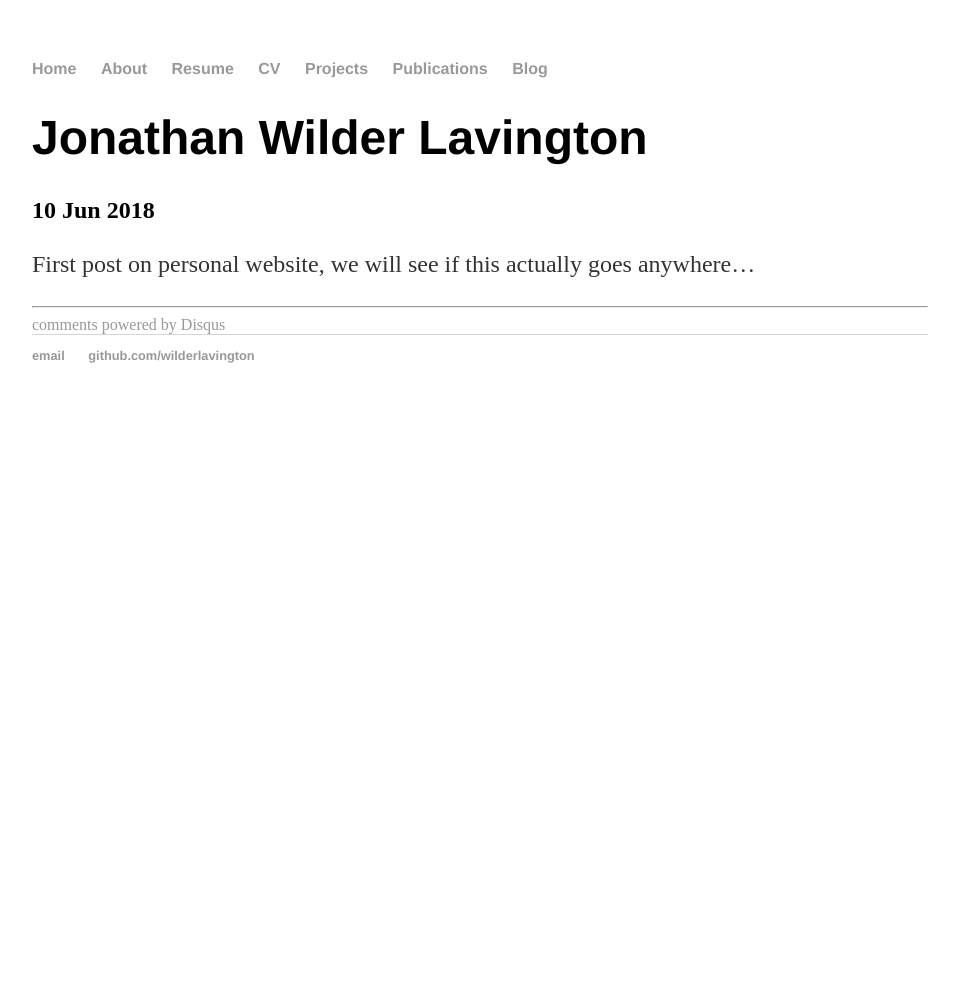
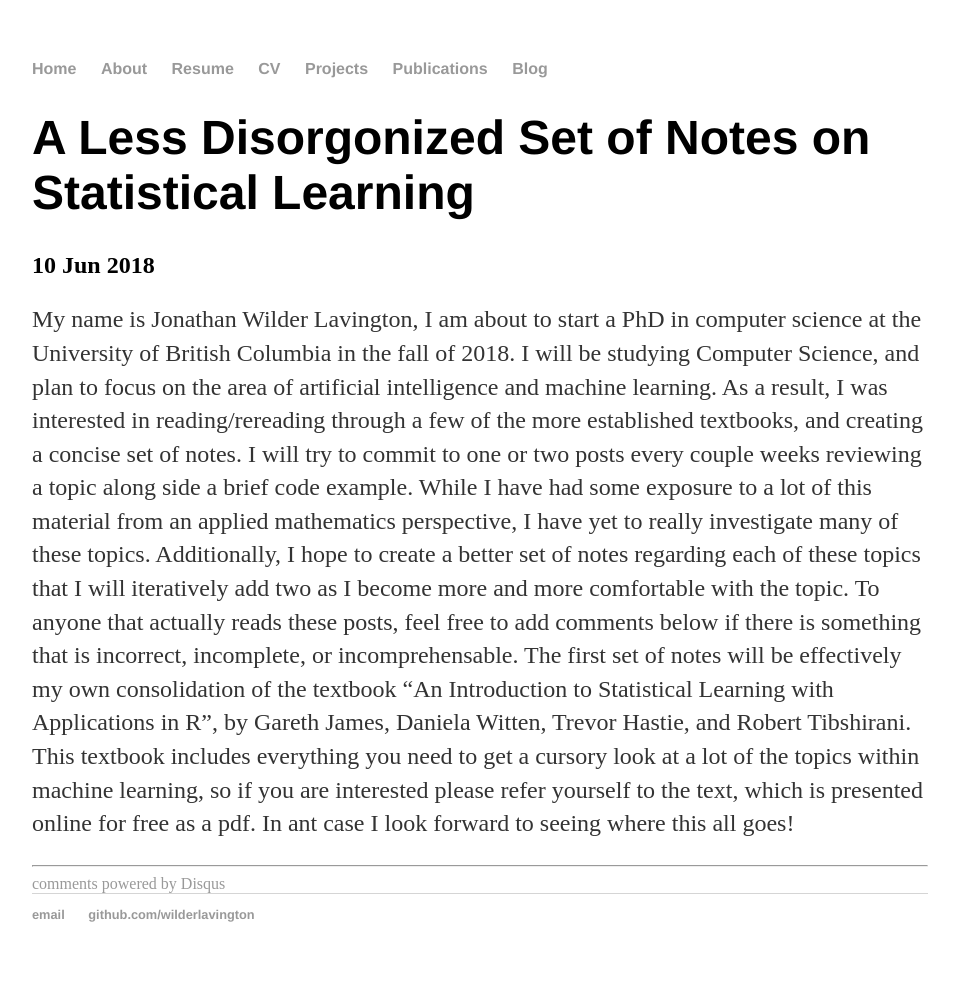
Before and after one commit to WilderLavington/old_web_page, a Jekyll site: the page built from _posts/2018-06-10-wilder-lavington-site-launched.md, in a window 1280 px wide. Shown: the whole page, without its empty margins (160-1119 px from the left). Built offline with Jekyll 4.4.1, drawn with Linux system fonts in a browser that asks for light colours; comment, search, counter and statistics services are not loaded; before the commit the page ends 900 px from its top, so only the background shows below that.

Commit message:
Update 2018-06-10-wilder-lavington-site-launched.md

```diff
--- a/_posts/2018-06-10-wilder-lavington-site-launched.md
+++ b/_posts/2018-06-10-wilder-lavington-site-launched.md
@@ -1,7 +1,7 @@
 ---
 layout: post
-title: "Jonathan Wilder Lavington"
+title: "A Less Disorgonized Set of Notes on Statistical Learning"
 date: 2018-06-10
 ---
 
-First post on personal website, we will see if this actually goes anywhere...
+My name is Jonathan Wilder Lavington, I am about to start a PhD in computer science at the University of British Columbia in the fall of 2018. I will be studying Computer Science, and plan to focus on the area of artificial intelligence and machine learning. As a result, I was interested in reading/rereading through a few of the more established textbooks, and creating a concise set of notes. I will try to commit to one or two posts every couple weeks reviewing a topic along side a brief code example. While I have had some exposure to a lot of this material from an applied mathematics perspective, I have yet to really investigate many of these topics. Additionally, I hope to create a better set of notes regarding each of these topics that I will iteratively add two as I become more and more comfortable with the topic. To anyone that actually reads these posts, feel free to add comments below if there is something that is incorrect, incomplete, or incomprehensable. The first set of notes will be effectively my own consolidation of the textbook "An Introduction to Statistical Learning with Applications in R", by Gareth James, Daniela Witten, Trevor Hastie, and Robert Tibshirani. This textbook includes everything you need to get a cursory look at a lot of the topics within machine learning, so if you are interested please refer yourself to the text, which is presented online for free as a pdf. In ant case I look forward to seeing where this all goes!
```
